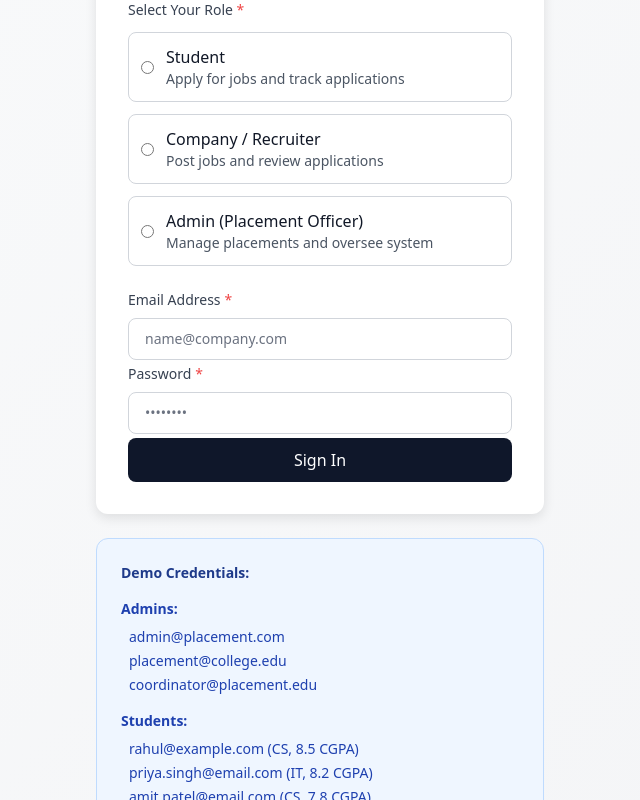
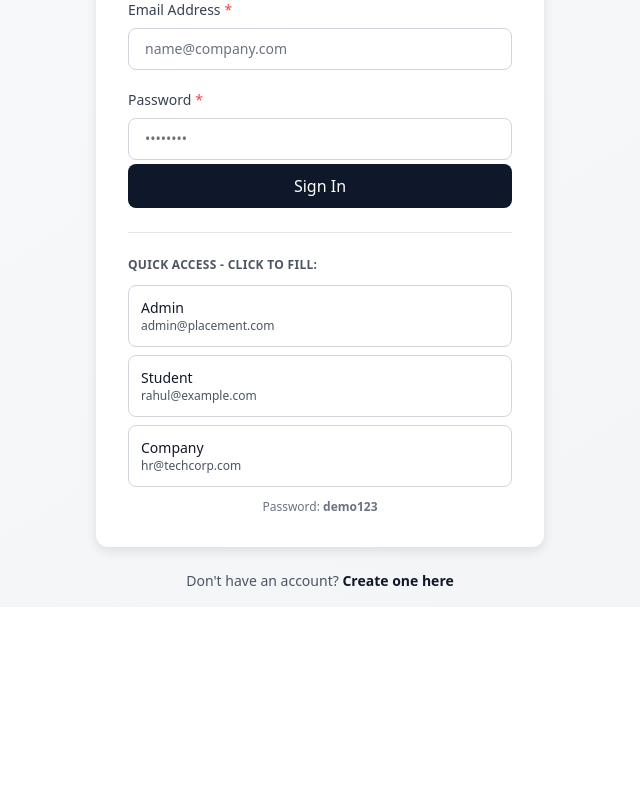
Before and after one commit to Harish-CodeWizard/Placement-Hub, a Next.js app: page /login in a window 1280 px wide. Shown: the part 200-1000 px from the top of the page, without its empty margins (320-960 px from the left). After the commit the page ends 807 px from the top, so only its background shows below. Built offline with nearby package versions, Linux system fonts and the light colour scheme.

Commit message:
Improve login page - remove role selection, add test user quick access

```diff
--- a/app/api/auth/login/route.ts
+++ b/app/api/auth/login/route.ts
@@ -7,11 +7,11 @@ const JWT_SECRET = process.env.JWT_SECRET || 'your-secret-key';
 
 export async function POST(request: NextRequest) {
   try {
-    const { email, password, role } = await request.json();
+    const { email, password } = await request.json();
 
-    if (!email || !password || !role) {
+    if (!email || !password) {
       return NextResponse.json(
-        { error: 'Email, password, and role are required' },
+        { error: 'Email and password are required' },
         { status: 400 }
       );
     }
@@ -25,21 +25,21 @@ export async function POST(request: NextRequest) {
       },
     });
 
-    if (!user || user.role !== role) {
+    if (!user) {
       return NextResponse.json(
         { error: 'Invalid credentials' },
         { status: 401 }
       );
     }
 
-    // Skip password verification for testing
-    // const isValidPassword = await bcrypt.compare(password, user.password);
-    // if (!isValidPassword) {
-    //   return NextResponse.json(
-    //     { error: 'Invalid credentials' },
-    //     { status: 401 }
-    //   );
-    // }
+    // Verify password
+    const isValidPassword = await bcrypt.compare(password, user.password);
+    if (!isValidPassword) {
+      return NextResponse.json(
+        { error: 'Invalid credentials' },
+        { status: 401 }
+      );
+    }
 
     // Generate JWT
     const token = jwt.sign(
--- a/app/login/page.jsx
+++ b/app/login/page.jsx
@@ -5,12 +5,17 @@ import { useRouter } from 'next/navigation';
 import Link from 'next/link';
 import FormInput from '@/components/FormInput';
 
+const TEST_USERS = [
+  { email: 'admin@placement.com', role: 'Admin' },
+  { email: 'rahul@example.com', role: 'Student' },
+  { email: 'hr@techcorp.com', role: 'Company' },
+];
+
 export default function LoginPage() {
   const router = useRouter();
   const [formData, setFormData] = useState({
     email: '',
     password: '',
-    role: '',
   });
   const [error, setError] = useState('');
 
@@ -19,12 +24,19 @@ export default function LoginPage() {
     setFormData((prev) => ({ ...prev, [name]: value }));
   };
 
+  const fillTestUser = (email) => {
+    setFormData({
+      email,
+      password: 'demo123',
+    });
+  };
+
   const handleSubmit = async (e) => {
     e.preventDefault();
     setError('');
 
-    if (!formData.email || !formData.password || !formData.role) {
-      setError('Please fill in all fields');
+    if (!formData.email || !formData.password) {
+      setError('Please enter email and password');
       return;
     }
 
@@ -34,7 +46,10 @@ export default function LoginPage() {
         headers: {
           'Content-Type': 'application/json',
         },
-        body: JSON.stringify(formData),
+        body: JSON.stringify({
+          email: formData.email,
+          password: formData.password,
+        }),
       });
 
       const data = await response.json();
@@ -85,56 +100,6 @@ export default function LoginPage() {
           )}
 
           <form onSubmit={handleSubmit} className="space-y-1">
-            <div className="mb-6">
-              <label className="block text-sm font-600 text-gray-700 mb-3">
-                Select Your Role <span className="text-red-500">*</span>
-              </label>
-              <div className="grid grid-cols-1 gap-3">
-                <label className="flex items-center p-3 border border-gray-300 rounded-lg cursor-pointer hover:bg-gray-50 transition-smooth">
-                  <input
-                    type="radio"
-                    name="role"
-                    value="student"
-                    checked={formData.role === 'student'}
-                    onChange={handleChange}
-                    className="mr-3 text-blue-600 focus:ring-blue-500"
-                  />
-                  <div>
-                    <div className="font-600 text-gray-900">Student</div>
-                    <div className="text-sm text-gray-600">Apply for jobs and track applications</div>
-                  </div>
-                </label>
-                <label className="flex items-center p-3 border border-gray-300 rounded-lg cursor-pointer hover:bg-gray-50 transition-smooth">
-                  <input
-                    type="radio"
-                    name="role"
-                    value="company"
-                    checked={formData.role === 'company'}
-                    onChange={handleChange}
-                    className="mr-3 text-blue-600 focus:ring-blue-500"
-                  />
-                  <div>
-                    <div className="font-600 text-gray-900">Company / Recruiter</div>
-                    <div className="text-sm text-gray-600">Post jobs and review applications</div>
-                  </div>
-                </label>
-                <label className="flex items-center p-3 border border-gray-300 rounded-lg cursor-pointer hover:bg-gray-50 transition-smooth">
-                  <input
-                    type="radio"
-                    name="role"
-                    value="admin"
-                    checked={formData.role === 'admin'}
-                    onChange={handleChange}
-                    className="mr-3 text-blue-600 focus:ring-blue-500"
-                  />
-                  <div>
-                    <div className="font-600 text-gray-900">Admin (Placement Officer)</div>
-                    <div className="text-sm text-gray-600">Manage placements and oversee system</div>
-                  </div>
-                </label>
-              </div>
-            </div>
-
             <FormInput
               label="Email Address"
               name="email"
@@ -162,38 +127,22 @@ export default function LoginPage() {
               Sign In
             </button>
           </form>
-        </div>
 
-        <div className="bg-blue-50 border border-blue-200 rounded-xl p-6 mb-6">
-          <p className="text-sm font-bold text-blue-900 mb-4">Demo Credentials:</p>
-          <div className="space-y-4 text-sm text-blue-800">
-            <div>
-              <p className="font-semibold mb-2">Admins:</p>
-              <div className="space-y-1 ml-2">
-                <div>admin@placement.com</div>
-                <div>placement@college.edu</div>
-                <div>coordinator@placement.edu</div>
-              </div>
+          <div className="mt-6 pt-6 border-t border-gray-200">
+            <p className="text-xs font-semibold text-gray-600 mb-3 uppercase tracking-wide">Quick Access - Click to Fill:</p>
+            <div className="space-y-2">
+              {TEST_USERS.map((user) => (
+                <button
+                  key={user.email}
+                  onClick={() => fillTestUser(user.email)}
+                  className="w-full text-left p-3 border border-gray-300 rounded-lg hover:bg-blue-50 hover:border-blue-400 transition-smooth text-sm"
+                >
+                  <div className="font-600 text-gray-900">{user.role}</div>
+                  <div className="text-xs text-gray-600">{user.email}</div>
+                </button>
+              ))}
             </div>
-            <div>
-              <p className="font-semibold mb-2">Students:</p>
-              <div className="space-y-1 ml-2">
-                <div>rahul@example.com (CS, 8.5 CGPA)</div>
-                <div>priya.singh@email.com (IT, 8.2 CGPA)</div>
-                <div>amit.patel@email.com (CS, 7.8 CGPA)</div>
-                <div>sneha.reddy@email.com (Electronics, 8.7 CGPA)</div>
-              </div>
-            </div>
-            <div>
-              <p className="font-semibold mb-2">Companies:</p>
-              <div className="space-y-1 ml-2">
-                <div>hr@techcorp.com (TechCorp Solutions)</div>
-                <div>recruitment@infosys.com (Infosys)</div>
-                <div>talent@wipro.com (Wipro)</div>
-                <div>hr@tcs.com (TCS)</div>
-              </div>
-            </div>
-            <p className="text-xs text-blue-700 pt-2 border-t border-blue-200">Password: demo123 for all accounts</p>
+            <p className="text-xs text-gray-500 mt-3 text-center">Password: <span className="font-semibold">demo123</span></p>
           </div>
         </div>
 
```
